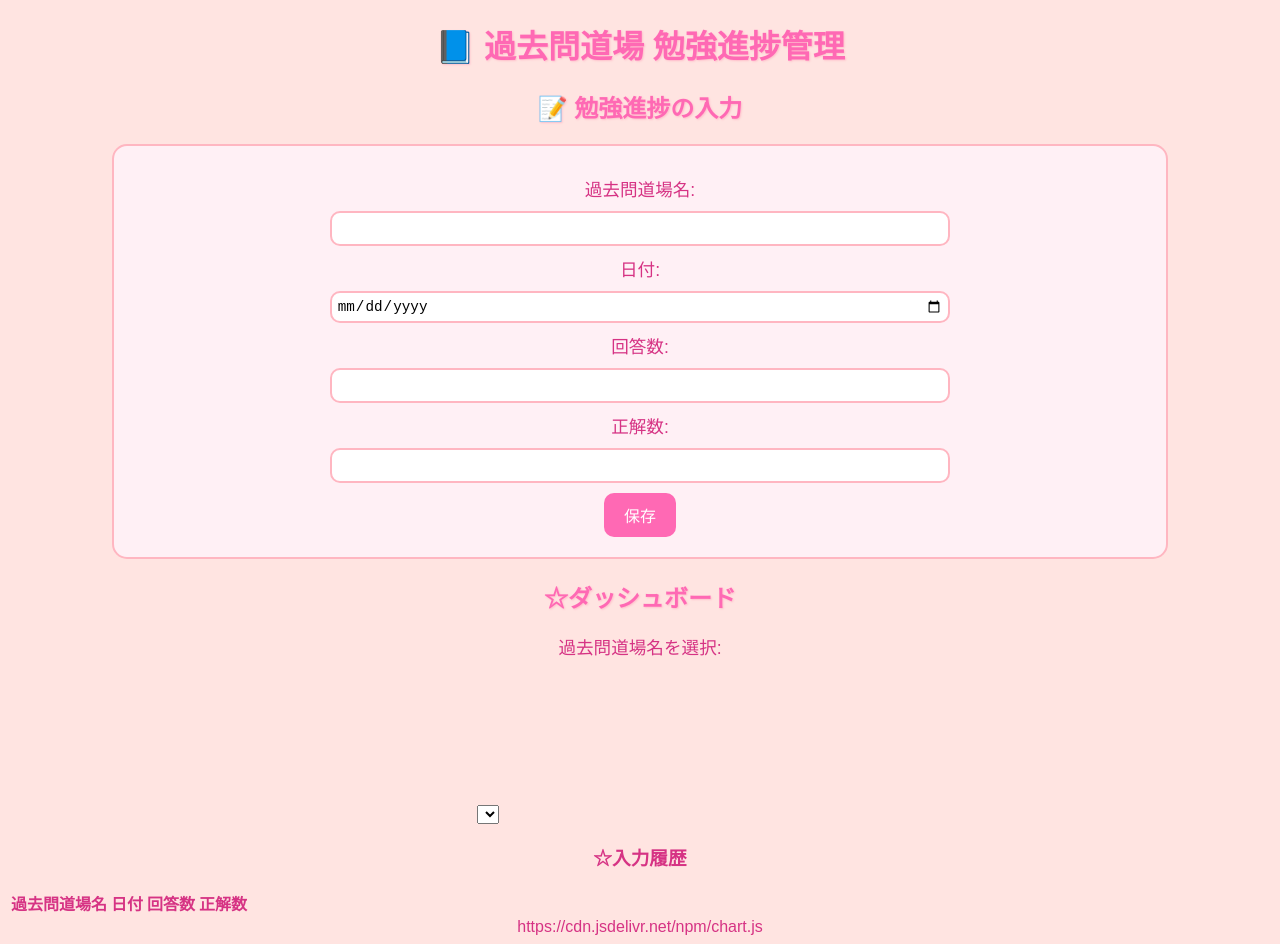
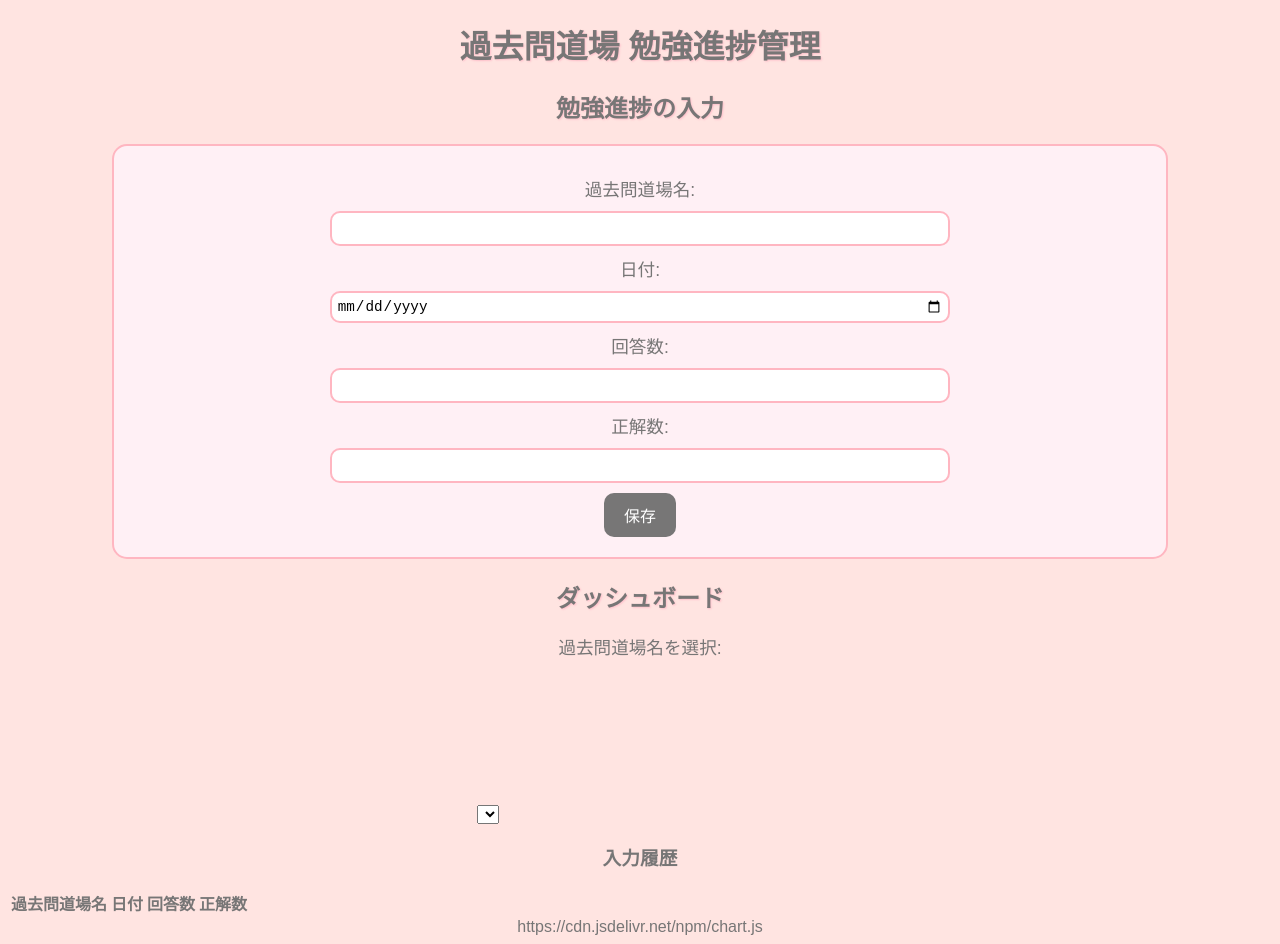
Before and after one commit to zuki-0328/250714, a plain HTML site: page index.html in a window 1280 px wide. Drawn offline with Linux system fonts and the light colour scheme.

Commit message:
CSSとHTMLを修正2

```diff
--- a/index.html
+++ b/index.html
@@ -6,10 +6,10 @@
     <link rel="stylesheet" href="style.css">
 </head>
 <body>
-    <h1>📘 過去問道場 勉強進捗管理</h1>
+    <h1>過去問道場 勉強進捗管理</h1>
 
     <section id="input-section">
-        <h2>📝 勉強進捗の入力</h2>
+        <h2>勉強進捗の入力</h2>
         <form id="study-form">
             <label for="examName">過去問道場名:</label>
             <input type="text" id="examName" required>
@@ -28,13 +28,13 @@
     </section>
 
     <section id="dashboard-section">
-        <h2>☆ダッシュボード</h2>
+        <h2>ダッシュボード</h2>
         <label for="examFilter">過去問道場名を選択:</label>
         <select id="examFilter"></select>
 
         <canvas id="progressChart"></canvas>
 
-        <h3>☆入力履歴</h3>
+        <h3>入力履歴</h3>
         <table id="dataTable">
             <thead>
                 <tr>
--- a/style.css
+++ b/style.css
@@ -1,12 +1,12 @@
 body {
     background-color: #ffe4e1;
     font-family: 'Noto Sans JP', sans-serif;
-    color: #d63384;
+    color: #777676;
     text-align: center;
 }
 
 h1, h2 {
-    color: #ff69b4;
+    color: #777676;
     text-shadow: 1px 1px 2px #ffc0cb;
 }
 
@@ -35,7 +35,7 @@ input[type="number"] {
 }
 
 button {
-    background-color: #ff69b4;
+    background-color: #777676;
     color: white;
     border: none;
     border-radius: 10px;
@@ -45,5 +45,5 @@ button {
 }
 
 button:hover {
-    background-color: #ff1493;
+    background-color: #777676;
 }
```
